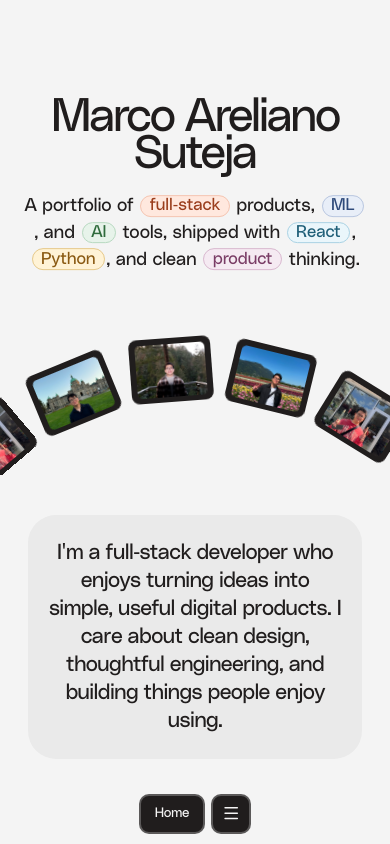
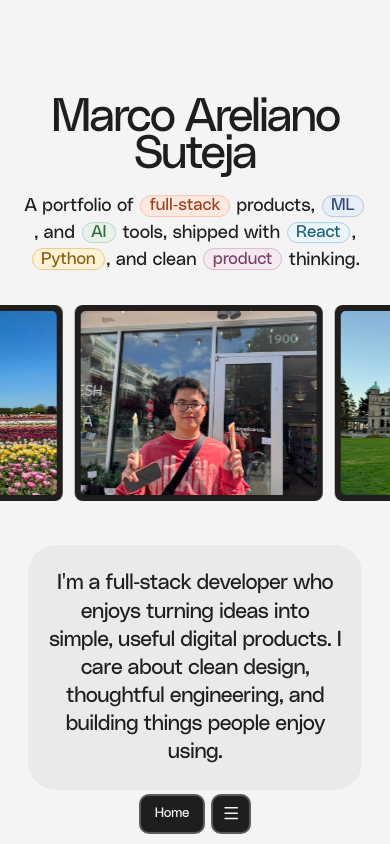
Before and after one commit to Bandoozle/Portfolio, a React (Vite) app: page / in a window 390 px wide. Built offline with nearby package versions, Linux system fonts and the light colour scheme.

Commit message:
fixed mobile2

```diff
--- a/src/components/IntroHero.tsx
+++ b/src/components/IntroHero.tsx
@@ -383,6 +383,7 @@ const HeroCaption = () => (
  * OSMO-style image arc: cards are bolted to spokes on a spinning wheel.
  * Only the upper half is visible — lower-half spokes are hidden every frame
  * so the crest never needs aggressive clipping that would cut the top cards.
+ * Desktop / tablet only — mobile uses ImageCarousel.
  */
 const ImageArc = ({ reducedMotion }: { reducedMotion: boolean }) => {
   const wheelRef = useRef<HTMLDivElement>(null)
@@ -393,6 +394,7 @@ const ImageArc = ({ reducedMotion }: { reducedMotion: boolean }) => {
     const wheel = wheelRef.current
     if (!wheel) return
 
+    const mq = window.matchMedia('(min-width: 640px)')
     let rot = 0
     let raf = 0
     let last = performance.now()
@@ -402,16 +404,25 @@ const ImageArc = ({ reducedMotion }: { reducedMotion: boolean }) => {
         if (!spoke) return
         let angleDeg = (slot * index + rotDeg) % 360
         if (angleDeg < 0) angleDeg += 360
-        // 0° = apex; cos > 0 ⇒ upper semicircle only
         const onUpper = Math.cos((angleDeg * Math.PI) / 180) > 0.02
         spoke.style.visibility = onUpper ? 'visible' : 'hidden'
         spoke.style.opacity = onUpper ? '1' : '0'
       })
     }
 
+    const stop = () => {
+      cancelAnimationFrame(raf)
+      raf = 0
+    }
+
+    const start = () => {
+      if (!mq.matches || reducedMotion) {
+        stop()
         syncUpperHalf(rot)
-    if (reducedMotion) return
-
+        return
+      }
+      if (raf) return
+      last = performance.now()
       const tick = (now: number) => {
         const dt = Math.min(0.05, (now - last) / 1000)
         last = now
@@ -421,13 +432,20 @@ const ImageArc = ({ reducedMotion }: { reducedMotion: boolean }) => {
         raf = requestAnimationFrame(tick)
       }
       raf = requestAnimationFrame(tick)
+    }
 
-    return () => cancelAnimationFrame(raf)
+    syncUpperHalf(rot)
+    start()
+    mq.addEventListener('change', start)
+    return () => {
+      mq.removeEventListener('change', start)
+      stop()
+    }
   }, [reducedMotion, slot])
 
   return (
     <div
-      className="relative z-[2] w-screen max-w-none overflow-x-hidden overflow-y-hidden"
+      className="relative z-[2] hidden w-screen max-w-none overflow-x-hidden overflow-y-hidden sm:block"
       style={{
         height: STAGE_H,
         marginLeft: 'calc(50% - 50vw)',
@@ -491,6 +509,104 @@ const ImageArc = ({ reducedMotion }: { reducedMotion: boolean }) => {
   )
 }
 
+/** Mobile — straight L→R marquee of the same hero images. */
+const CAROUSEL_CARD_W = 'min(68vw, 15.5rem)'
+const CAROUSEL_CARD_H = 'min(54vw, 12.25rem)'
+const CAROUSEL_SPEED_PX = 36
+const CAROUSEL_ITEMS = [...ARC_IMAGES, ...ARC_IMAGES, ...ARC_IMAGES] as const
+
+const ImageCarousel = ({ reducedMotion }: { reducedMotion: boolean }) => {
+  const trackRef = useRef<HTMLDivElement>(null)
+
+  useEffect(() => {
+    const track = trackRef.current
+    if (!track || reducedMotion) return
+
+    const mq = window.matchMedia('(max-width: 639px)')
+    let x = 0
+    let raf = 0
+    let last = performance.now()
+    let loopWidth = 0
+
+    const measure = () => {
+      loopWidth = track.scrollWidth / 2
+    }
+
+    const stop = () => {
+      cancelAnimationFrame(raf)
+      raf = 0
+    }
+
+    const start = () => {
+      if (!mq.matches) {
+        stop()
+        return
+      }
+      measure()
+      if (raf) return
+      last = performance.now()
+      const tick = (now: number) => {
+        const dt = Math.min(0.05, (now - last) / 1000)
+        last = now
+        x -= CAROUSEL_SPEED_PX * dt
+        if (loopWidth > 0 && -x >= loopWidth) x += loopWidth
+        track.style.transform = `translate3d(${x}px, 0, 0)`
+        raf = requestAnimationFrame(tick)
+      }
+      raf = requestAnimationFrame(tick)
+    }
+
+    start()
+    mq.addEventListener('change', start)
+    window.addEventListener('resize', measure)
+    return () => {
+      mq.removeEventListener('change', start)
+      window.removeEventListener('resize', measure)
+      stop()
+    }
+  }, [reducedMotion])
+
+  const renderCards = (keyPrefix: string) =>
+    CAROUSEL_ITEMS.map((src, index) => (
+      <div
+        key={`${keyPrefix}-${src}-${index}`}
+        className="box-border shrink-0 overflow-hidden rounded-[8px] bg-[#201D1D]"
+        style={{
+          width: CAROUSEL_CARD_W,
+          height: CAROUSEL_CARD_H,
+          padding: CARD_FRAME,
+        }}
+      >
+        <div className="relative h-full w-full overflow-hidden rounded-[5px] bg-[#2a2727]">
+          <img
+            src={src}
+            alt=""
+            className="absolute inset-0 block h-full w-full object-cover"
+            draggable={false}
+            loading="eager"
+            decoding="async"
+          />
+        </div>
+      </div>
+    ))
+
+  return (
+    <div
+      className="relative z-[2] w-screen max-w-none overflow-x-hidden sm:hidden"
+      style={{ marginLeft: 'calc(50% - 50vw)' }}
+      aria-hidden
+    >
+      <div
+        ref={trackRef}
+        className="flex w-max items-center gap-3 will-change-transform px-3 py-1"
+      >
+        {renderCards('a')}
+        {renderCards('b')}
+      </div>
+    </div>
+  )
+}
+
 const IntroHero = () => {
   const prefersReducedMotion = useReducedMotion()
   const reducedMotion = prefersReducedMotion === true
@@ -534,11 +650,12 @@ const IntroHero = () => {
             animate={{ opacity: 1, y: 0 }}
             transition={{ duration: 0.75, delay: 0.16, ease: EASE }}
           >
+            <ImageCarousel reducedMotion={reducedMotion} />
             <ImageArc reducedMotion={reducedMotion} />
           </motion.div>
 
           {/* Draw starts at About — path origin sits with this block */}
-          <div className="relative z-[1] mx-auto mt-8 w-full max-w-[min(64rem,96vw)] overflow-visible bg-transparent px-3 pb-[clamp(2rem,5vw,3.5rem)] sm:-mt-[clamp(5rem,12vw,11rem)] sm:mt-0 sm:px-6">
+          <div className="relative z-[1] mx-auto mt-8 w-full max-w-[min(64rem,96vw)] overflow-visible bg-transparent px-3 pb-4 sm:-mt-[clamp(5rem,12vw,11rem)] sm:mt-0 sm:px-6 sm:pb-[clamp(2rem,5vw,3.5rem)]">
             <HeroAboutDraw />
             <div className="relative z-[1]">
               <AboutMeSection />
--- a/src/components/ProjectsGallerySection.tsx
+++ b/src/components/ProjectsGallerySection.tsx
@@ -800,7 +800,7 @@ const ProjectsGallerySection = () => {
     <section
       ref={sectionRef}
       id="projects"
-      className="relative flex min-h-[100dvh] flex-col justify-start pt-[clamp(4rem,10vw,9rem)] pb-[clamp(3rem,7vw,6rem)] text-[var(--site-ink)]"
+      className="relative flex min-h-[100dvh] flex-col justify-start pt-3 pb-[clamp(3rem,7vw,6rem)] text-[var(--site-ink)] sm:pt-[clamp(4rem,10vw,9rem)]"
       aria-label="Projects"
     >
       <div className="relative z-20 mb-6 flex w-full shrink-0 flex-col items-center px-3 text-center sm:mb-10 sm:px-4 md:mb-12 md:px-5 lg:px-6">
```
Lines whose indentation alone changed are shown as unchanged.
